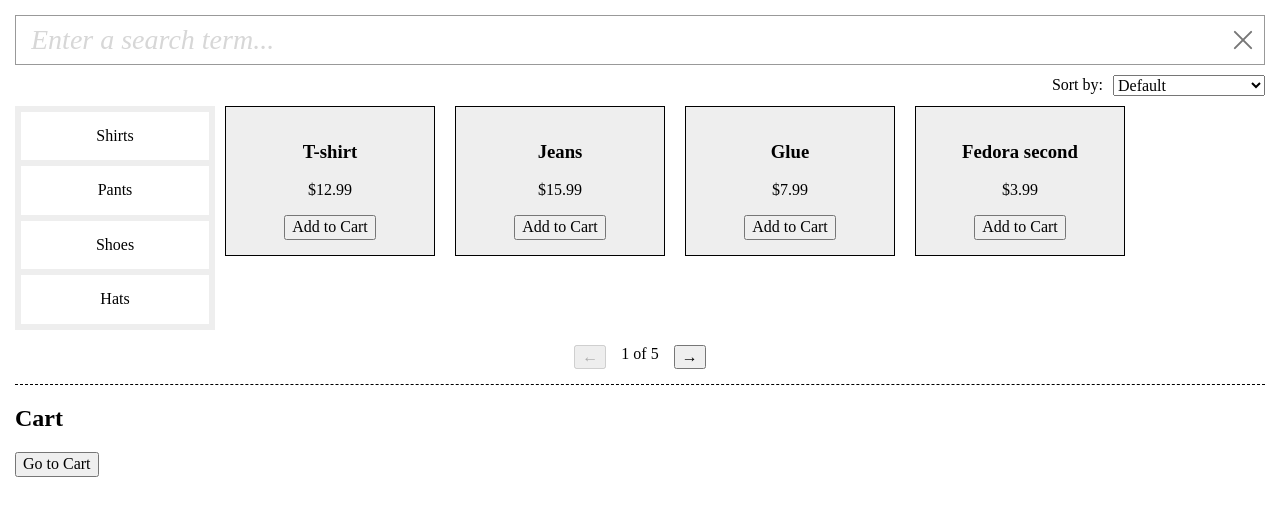
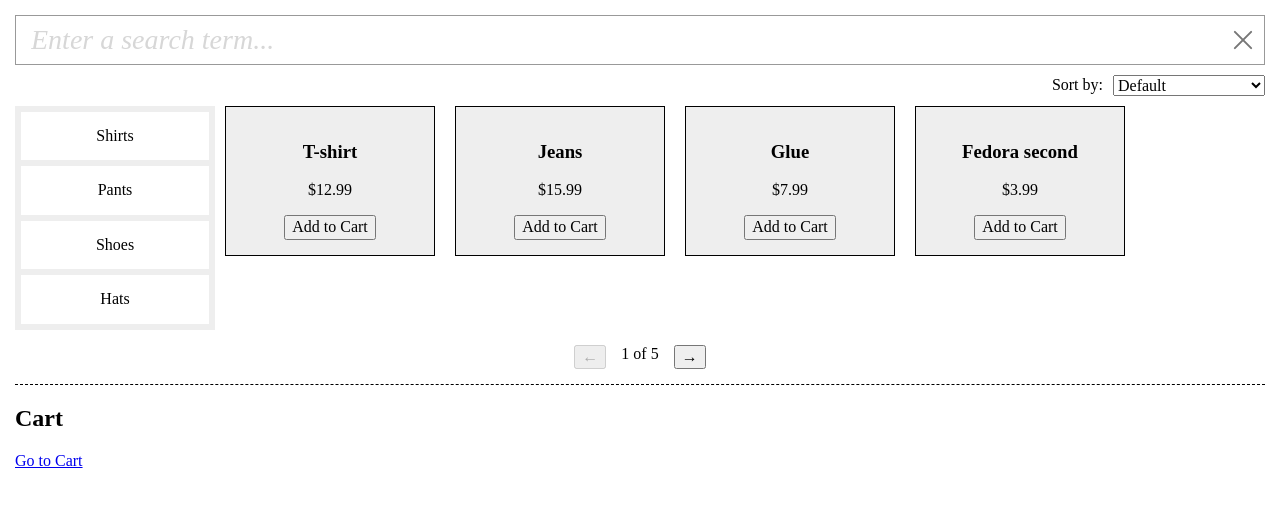
Before and after one commit to markhamilton90/apparel-store, a React (Create React App) app: page / in a window 1280 px wide. Shown: the top 516 px of the page. Built offline with nearby package versions, Linux system fonts and the light colour scheme.

Commit message:
replace goToCart function with Link from react router

```diff
--- a/src/components/App.js
+++ b/src/components/App.js
@@ -69,10 +69,6 @@ class App extends React.Component {
         })
     }
 
-    goToCart = () => {
-        this.props.history.push('/cart')
-    }
-
     render() {
         return (
             <div className="store">
@@ -101,7 +97,6 @@ class App extends React.Component {
                 <Cart
                     inCart={ this.props.inCart }
                     clearCart={ this.props.clearCart }
-                    goToCart={ this.goToCart }
                 />
             </div>
         )
--- a/src/components/Cart.js
+++ b/src/components/Cart.js
@@ -1,9 +1,11 @@
+import { Link } from 'react-router-dom'
+
 export default function Cart( props ) {
     const cartItems = props.inCart;
     return (
         <div className="cart">
             <h2>Cart</h2>
-            <button onClick={ props.goToCart }>Go to Cart</button>
+            <Link class="btn" to="/cart">Go to Cart</Link>
             <ul className="cart-items">
                 {
                     Object.keys(cartItems).map( item => (
```
